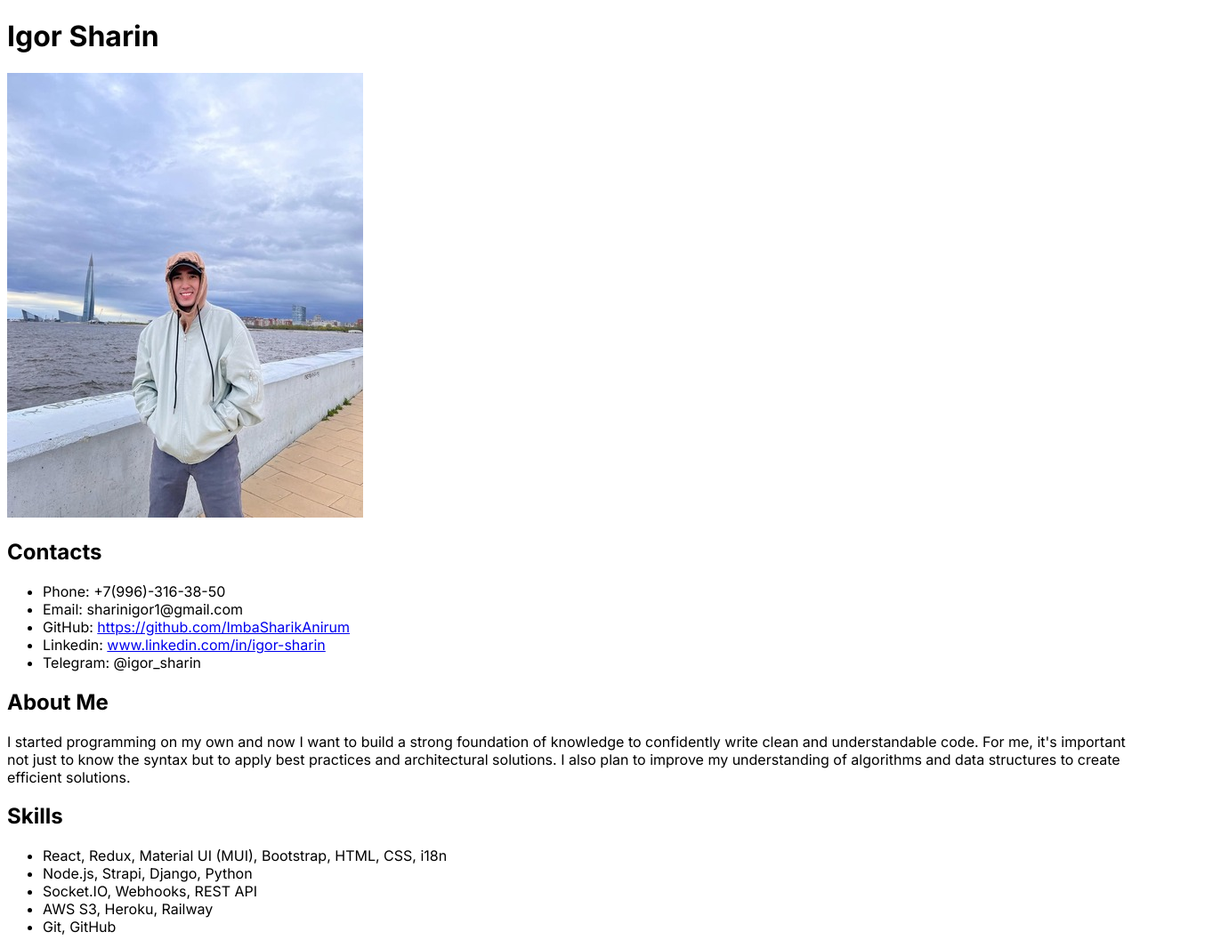
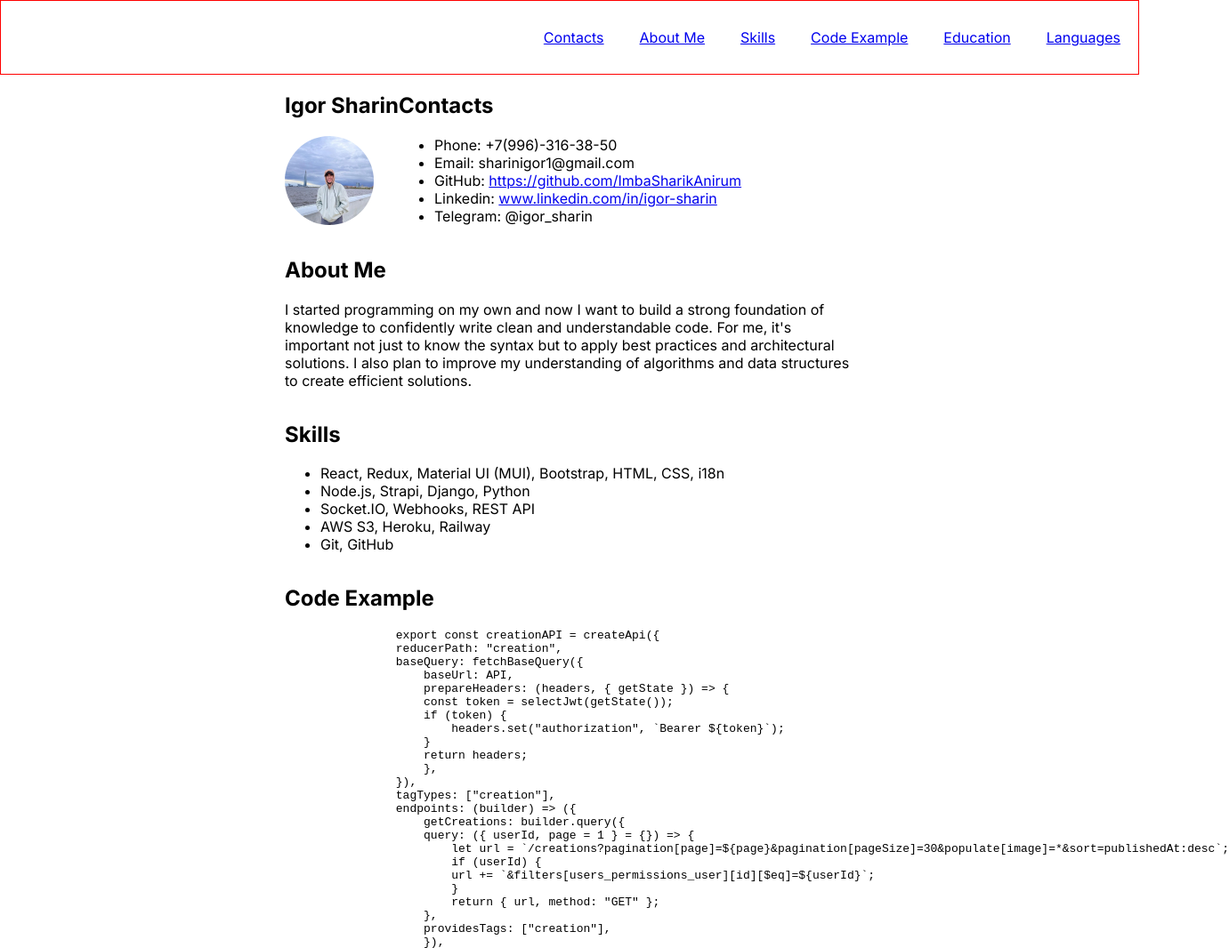
Before and after one commit to ImbaSharikAnirum/rsschool-cv, a plain HTML site: page index.html in a window 1280 px wide. Shown: the top 1066 px of the page at 89% size, 1381 px wide, since content can reach past the window. Drawn offline with Linux system fonts and the light colour scheme.

Commit message:
style: add custom styles

```diff
--- a/index.html
+++ b/index.html
@@ -8,13 +8,30 @@
     <title>CV</title>
 </head>
 <body>
-    <div>
+    <header class="header">
+        <div class="container">
+            <nav class="nav">
+                <ul class="nav-list">
+                    <li class="nav-item"><a href="#contacts" class="nav-link">Contacts</a></li>
+                    <li class="nav-item"><a href="#about-me" class="nav-link">About Me</a></li>
+                    <li class="nav-item"><a href="#skills" class="nav-link">Skills</a></li>
+                    <li class="nav-item"><a href="#code-example" class="nav-link">Code Example</a></li>
+                    <li class="nav-item"><a href="#education" class="nav-link">Education</a></li>
+                    <li class="nav-item"><a href="#languages" class="nav-link">Languages</a></li>
+                </ul>
+            </nav>
+        </div>
+    </header>
     <main>
-            <div>
+        <div class="container main-container section">
+            <section class="profile" id="profile">
                 <h1>Igor Sharin</h1>
-                <img src="./assets/photo.jpg" alt="photo">
+                <div class="avatar-wrapper">
+                    <img src="./assets/photo.jpg" alt="Avatar" class="avatar-image" />
                 </div>
-            <section>
+            </section>
+            <br>
+            <section class="contacts" id="contacts">
                 <h2>Contacts</h2>
                 <ul>
                     <li><span>Phone:</span>&nbsp;+7(996)-316-38-50</li>
@@ -24,11 +41,13 @@
                     <li><span>Telegram:</span>&nbsp;@igor_sharin</li>
                 </ul>
             </section>
-             <section>
+            <br>
+            <section class="about-me" id="about-me">
                 <h2>About Me</h2>
                 <p>I started programming on my own and now I want to build a strong foundation of knowledge to confidently write clean and understandable code. For me, it's important not just to know the syntax but to apply best practices and architectural solutions. I also plan to improve my understanding of algorithms and data structures to create efficient solutions.</p>
             </section>
-              <section>
+            <br>
+            <section class="skills" id="skills">
                 <h2>Skills</h2>
                 <ul>
                     <li>React, Redux, Material UI (MUI), Bootstrap, HTML, CSS, i18n</li>
@@ -38,7 +57,8 @@
                     <li>Git, GitHub</li>
                 </ul>
             </section>
-             <section>
+            <br>
+            <section  class="code-example" id="code-example">
                 <h2>Code Example</h2>
                 <pre>
                 export const creationAPI = createApi({
@@ -69,20 +89,24 @@
                 });
             </pre>
             </section>
-             <section>
+            <br>
+            <section class="education" id="education">
                 <h2>Education</h2>
                 <ul>
                     <li><span>2016 - 2018:</span> Master's degree / Tourism (North-Eastern Federal University, Faculty of Law)</li>
                     <li><span>2012 - 2016:</span> Bachelor's degree / Jurisprudence (North-Eastern Federal University, Faculty of Law)</li>
                 </ul>
             </section>
-             <section>
+            <br>
+            <section class="languages" id="languages">
                 <h2>Languages</h2>
                 <ul>
                     <li><span>English:</span>Pre-Intermediate</li>
                 </ul>
             </section>
+            <br>
+        </div>
     </main>
-    </div>
+    <footer class="footer"><div class="container"></div></footer>
 </body>
 </html>
--- a/style.css
+++ b/style.css
@@ -1,3 +1,79 @@
+html {
+  scroll-behavior: smooth;
+}
+
 body {
   font-family: 'Inter', sans-serif;
+  min-height: 100vh;
+  margin: 0;
+  padding: 0;
+  display: flex;
+  flex-direction: column;
+  justify-content: space-between;
 }
+
+header {
+  border: 1px solid red
+}
+
+footer {
+  border: 1px solid red
+
+}
+
+.container {
+  max-width: 1440px;
+  margin: 0 auto;
+}
+
+.nav-list {
+  display: flex;
+  justify-content: flex-end;
+  align-items: center;
+  list-style: none;
+}
+
+.nav-link {
+  padding: 0 20px;
+  line-height: 50px;
+  transition: 0.3s;
+}
+
+.section-item a {
+  color: #829985;
+  text-decoration: none;
+  transition: color 0.5s;
+}
+
+.section-item a:hover {
+  color: #4d2323;
+}
+
+.main-container {
+  display: flex;
+  flex-wrap: wrap;
+}
+
+.section {
+  width: 50%;
+}
+
+@media (max-width: 768px) {
+  .section {
+    width: 100%;
+  }
+}
+
+.avatar-wrapper {
+  width: 100px;
+  height: 100px;
+  border-radius: 50%;
+  overflow: hidden;
+}
+
+.avatar-image {
+  width: 100%;
+  height: 100%;
+  object-fit: cover;
+  object-position: center;
+}
```
Lines whose indentation alone changed are shown as unchanged.
